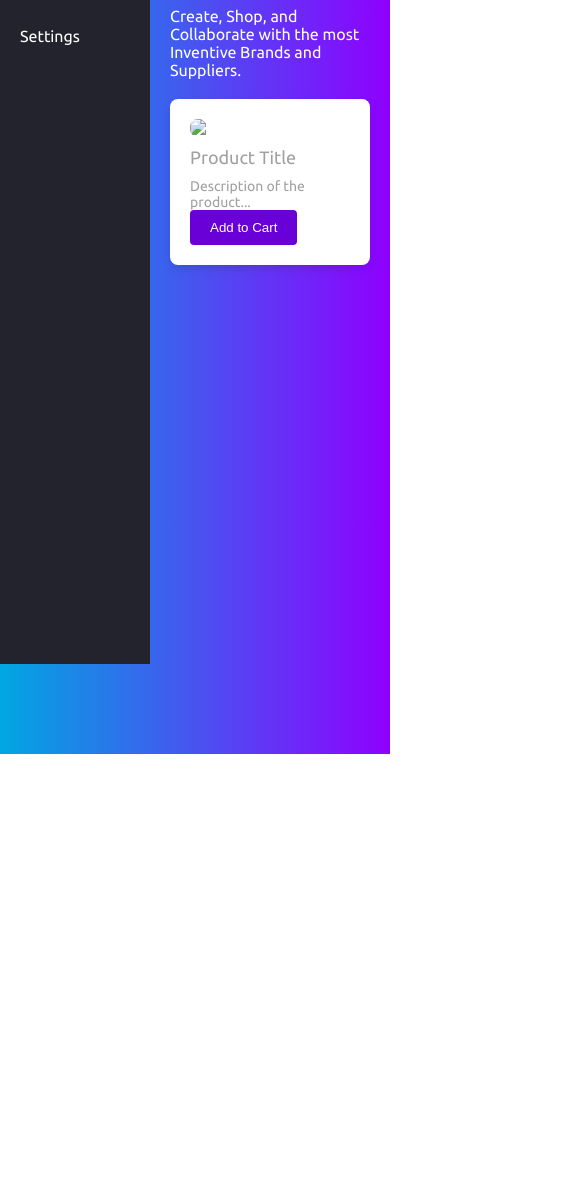
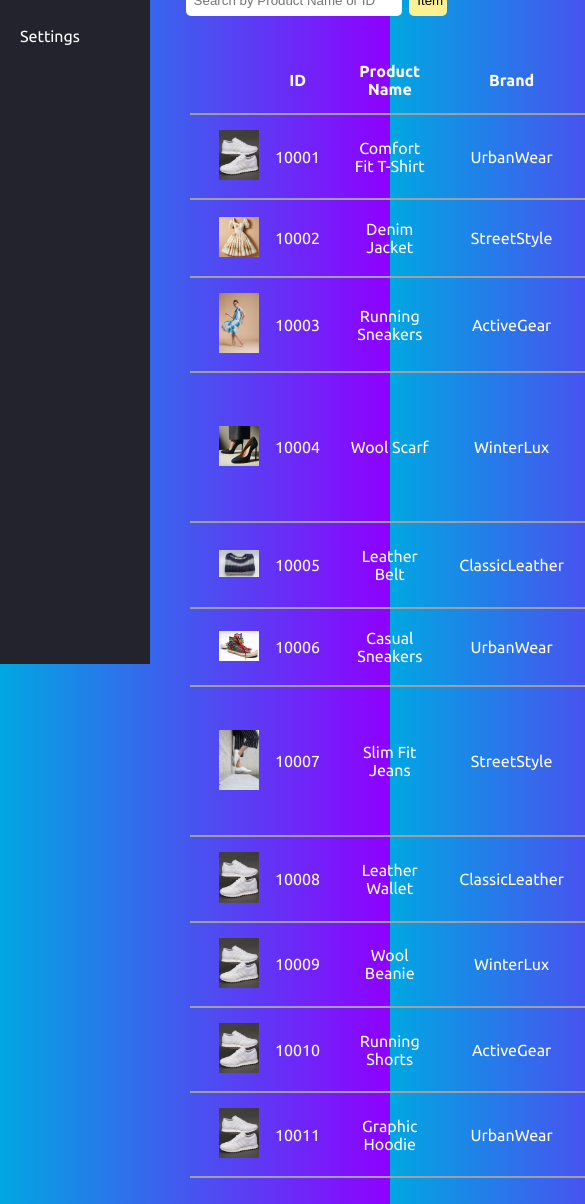
Before and after one commit to Invntz/Challenge-Group-2-Product-Cloud-CRM, a plain HTML site: page index.html in a window 390 px wide. Shown: the part 240-1444 px from the top of the page, 585 px wide, since content can reach past the window. Before the commit the page ends 994 px from the top, so only its background shows below. Drawn offline with Linux system fonts and the light colour scheme.

Commit message:
Add product list

```diff
--- /dev/null
+++ b/css/productsearch.css
@@ -0,0 +1,306 @@
+ /* Base Colors */
+ :root {
+    --primary-bg-gradient: linear-gradient(90deg, #00A7E1 0%, #8F00FF 100%);
+    --option2-primary-bg-gradient: #1F1F2E;
+    --secondary-bg: #1F1F2E;
+    --primary-text-color: #FFFFFF;
+    --secondary-text-color: #A0A0A0;
+    --button-bg-color: #6A00D8;
+    --card-bg-color: #FFFFFF;
+    --sidebar-bg-color: #23232E;
+    --navbar-bg-color: #121212;
+    --option2-navbar-bg-color: linear-gradient(90deg, #00A7E1 0%, #8F00FF 100%);
+
+    --border-color: #E0E0E0;
+}
+
+/* General Styles */
+body {
+    margin: 0;
+    padding: 0;
+    font-family: 'Ubuntu', 'Arial', sans-serif;
+    background: var(--primary-bg-gradient);
+    color: var(--primary-text-color);
+}
+
+a {
+    text-decoration: none;
+    color: inherit;
+}
+
+a:hover {
+    text-decoration: underline;
+    color: inherit;
+}
+
+.bold {
+    font-weight: 700;
+}
+
+.container {
+    display: flex;
+}
+
+/* Navigation Bar */
+.navbar {
+    width: 100%;
+    height: 60px;
+    background: var(--navbar-bg-color);
+    display: flex;
+    align-items: center;
+    justify-content: flex-end;
+    padding: 0 20px;
+    position: fixed;
+    top: 0;
+    z-index: 1000;
+}
+
+.navbar .logo {
+    display: flex;
+    align-items: center;
+}
+
+.navbar .logo img {
+    height: 40px;
+    width: auto;
+    margin-right: 20px;
+}
+
+.navbar .nav-links {
+    display: flex;
+    flex-grow: 1;
+    justify-content: flex-end;
+    padding-right: 50px;
+}
+
+.navbar .nav-links a {
+    color: var(--primary-text-color);
+    margin: 0 10px;
+}
+
+/* Sidebar */
+.sidebar {
+    width: 220px;
+    background: var(--sidebar-bg-color);
+    padding-top: 60px;
+    /* To account for the fixed navbar */
+    position: fixed;
+    height: 100vh;
+    overflow-y: auto;
+}
+
+.sidebar a {
+    display: block;
+    padding: 15px 20px;
+    color: var(--primary-text-color);
+}
+
+.sidebar a:hover {
+    background-color: var(--secondary-bg);
+}
+
+/* Main Content */
+.main-content {
+    margin-top: 50px;
+    margin-left: 220px;
+    /* To account for the sidebar */
+    padding-top: 60px;
+    /* To account for the fixed navbar */
+    padding: 20px;
+    background-color: var(--primary-bg-gradient);
+    min-height: 100vh;
+}
+
+/* Cards */
+.card {
+    background: var(--card-bg-color);
+    border-radius: 8px;
+    box-shadow: 0 4px 8px rgba(0, 0, 0, 0.1);
+    padding: 20px;
+    margin: 20px 0;
+}
+
+.card img {
+    max-width: 100%;
+    border-radius: 8px;
+}
+
+.card-title {
+    font-size: 18px;
+    margin: 10px 0;
+    color: var(--secondary-text-color);
+}
+
+.card-text {
+    font-size: 14px;
+    color: var(--secondary-text-color);
+}
+
+/* Buttons */
+.button {
+    background-color: var(--button-bg-color);
+    color: var(--primary-text-color);
+    padding: 10px 20px;
+    border-radius: 4px;
+    border: none;
+    cursor: pointer;
+}
+
+.button:hover {
+    background-color: #5400AA;
+}
+
+/* Search Bar */
+.search-bar {
+    background-color: #FFF;
+    border: 1px solid var(--border-color);
+    padding: 10px;
+    border-radius: 20px;
+    display: flex;
+    align-items: center;
+}
+
+.search-bar input {
+    border: none;
+    outline: none;
+    margin-left: 10px;
+    width: 100%;
+}
+
+.search-bar button {
+    background: none;
+    border: none;
+    cursor: pointer;
+}
+
+/* Responsive Design */
+@media (max-width: 768px) {
+    .navbar {
+        flex-direction: column;
+        height: auto;
+        padding: 10px;
+    }
+
+    .navbar .nav-links {
+        flex-direction: column;
+        align-items: center;
+    }
+
+    .sidebar {
+        width: 180px;
+    }
+
+    .main-content {
+        margin-left: 180px;
+        padding-top: 80px;
+    }
+}
+
+@media (max-width: 480px) {
+    .navbar {
+        padding: 10px;
+    }
+
+    .navbar .nav-links {
+        display: none;
+        /* Hide nav links on smaller screens */
+    }
+
+    .sidebar {
+        width: 150px;
+    }
+
+    .main-content {
+        margin-left: 150px;
+        padding-top: 80px;
+    }
+}
+
+
+
+/* Anna and Maryam edits */
+
+/* Table */
+.producttable {
+    width: 100%;
+    border-collapse: collapse; /* Optional: This removes gaps between borders if you want a seamless look */
+
+}
+
+#mainProduct {
+    width: 100vw;
+}
+
+th, td{
+    padding: 15px;
+}
+
+tr {
+    border-bottom: 2px solid #A0A0A0;
+}
+
+
+table td{
+    text-align: center;
+    cursor: pointer;
+}
+
+.headermain{
+    padding-bottom: 3%;
+    padding-left: 4%;
+}
+
+.searchbar {
+    padding-bottom: 3%;
+    padding-left: 4%;
+}
+
+.searchinput{
+    padding:8px;
+    width: 20%;
+    min-width: 200px;
+    border-radius: 5px;
+    border: none;
+}
+
+.searchbutton{
+    padding:8px;
+    width: 10%;
+    background-color: #fcf192;
+    border-radius: 5px;
+    border: none;
+    margin-left: 4px;
+}
+
+.searchbutton:hover{
+    background-color: #fae633;
+
+}
+
+.sectiontwo{
+    margin: 20px
+}
+
+.imagesearch {
+    width: 30px;
+}
+
+#tagtable{
+    display:flex;
+    margin-bottom: 0;
+    height: 100%;
+}
+#tagLi{
+    margin-right: 10px;
+    display: flex;
+    background-color: #fae633;
+    border-radius: 10px;
+    padding:5px 10px;
+    color: black;
+}
+
+
+#productImage {
+    width: 40px;
+    margin-right: -70%;
+}
--- a/index.html
+++ b/index.html
@@ -6,6 +6,7 @@
     <meta charset="UTF-8">
     <meta name="viewport" content="width=device-width, initial-scale=1.0">
     <title>Invntz Dashboard</title>
+    <link rel="stylesheet" href="css/productsearch.css">
     <link rel="stylesheet" href="css/styles.css">
     <link rel="preconnect" href="https://fonts.googleapis.com">
     <link rel="preconnect" href="https://fonts.gstatic.com" crossorigin>
@@ -48,31 +49,38 @@
 
 
         <!-- DO not modify code above this line-->
-        <div class="main-content">
 
-            <!-- Team: Modify only within main-content-->
+    <div class="main-content" id="mainProduct">
+        <section class="sectionone">
+            <div class="headermain">
+                <h1>Products</h1>
+            </div>
+            <div class="searchbar">
+                <input class="searchinput" id="search-box" placeholder="Search by Product Name or ID">
+                <button class="searchbutton" onclick="searchProduct()">Find Item</button>
+            </div>
+        </section>
+        <section class="sectiontwo">
+            <table class="producttable">
+                <tr>
+                   <th></th>
+                   <th>ID</th>
+                    <th>Product Name</th>
+                    <th>Brand</th>
+                    <th>Price</th>
+                    <th>Materials Used</th>
+                    <th>Tags</th>
+                </tr>
+                <tbody id="product-table-body">
+                    <!-- Table rows will be inserted here by JavaScript -->
+                </tbody>
+            </table>
+        </section>
+    </div>
 
 
 
-            <!-- Hero -->
-            <div class="hero">
-                <div>
-                    <h1>Welcome to Invntz</h1>
-                    <p>Create, Shop, and Collaborate with the most Inventive Brands and Suppliers.</p>
-                </div>
-            </div>
-
-            <!-- Cards -->
-            <div class="card">
-                <img src="example.jpg" alt="Example">
-                <div class="card-title">Product Title</div>
-                <div class="card-text">Description of the product...</div>
-                <button class="button">Add to Cart</button>
-            </div>
-
-            <!-- Additional content/cards as needed -->
-        </div>
-    </div>
+<script src="js/productsearch.js"></script>
 
 </body>
 
--- /dev/null
+++ b/js/productsearch.js
@@ -0,0 +1,127 @@
+// Function to fetch JSON data
+async function fetchData() {
+    try {
+        const response = await fetch('products.json');
+        const data = await response.json();
+        displayData(data);
+    } catch (error) {
+        console.error('Error fetching JSON data:', error);
+    }
+}
+
+// Function to display data in the table
+function displayData(data) {
+    const tableBody = document.getElementById('product-table-body');
+    tableBody.innerHTML = ''; // Clear existing content
+
+    data.forEach(product => {
+        const row = document.createElement('tr');
+        // Set an onclick attribute or event listener
+        row.setAttribute('onclick', `handleRowClick('${product.ProductName}')`);
+        row.innerHTML = `
+            <td><img src="${product.Image}" id="productImage"/></td>
+            <td>${product.ProductID}</td>
+            <td>${product.ProductName}</td>
+
+            <td>${product.BrandName}</td>
+            <td>${product.MSRP}</td>
+            <td>${product.MaterialsUsed}</td>
+           <td id="tagtable">
+           ${(Array.isArray(product.TagName) && product.Size.length > 1)
+            ? `<ul>${product.TagName.map(size => `<li id="tagLi">${size}</li>`).join('')}</ul>`
+            : Array.isArray(product.TagName)
+            ?  `<li id="tagLi">${product.TagName.join(', ')}</li>`
+            :  `<li id="tagLi">${product.TagName}</li>`}
+           </td>`;
+        tableBody.appendChild(row);
+    });
+}
+
+
+function handleRowClick(styleNo) {
+    // Redirect to the product details page with the StyleNo as a URL parameter
+    window.location.href = `product-details.html?styleNo=${encodeURIComponent(styleNo)}`;
+}
+
+
+
+// Function to display product details in a hidden section
+// function showProductDetails(product) {
+//     document.getElementById('mainProduct').style.display = 'none';
+//     document.getElementById('product-details').style.display = 'block';
+
+//     document.getElementById('product-id').textContent = product.StyleNo;
+//     document.getElementById('product-name').textContent = product.ProductName;
+//     document.getElementById('product-brand').textContent = product.BrandName;
+//     document.getElementById('product-price').textContent = product.MSRP;
+//     document.getElementById('product-materials').textContent = product.MaterialsUsed;
+//     document.getElementById('product-size').textContent = product.Size;
+
+
+// Function to go back to the main product list
+// document.getElementById('back-to-products').addEventListener('click', () => {
+//     document.getElementById('product-details').style.display = 'none';
+//     document.getElementById('mainProduct').style.display = 'block';
+// });
+
+// Function to search for products
+// function searchProduct() {
+//     const searchQuery = document.getElementById('search-box').value.toLowerCase();
+//     async function fetchDatasearch() {
+//         try {
+//             const response = await fetch('product.json');
+//             const data = await response.json();
+//             const filteredProducts = data.filter(product => {
+//                 return product.ProductName.toLowerCase().includes(searchQuery) || product.StyleNo.toLowerCase().includes(searchQuery);});
+//             displayData(filteredProducts);
+//             } catch (error) {
+//             console.error('Error fetching JSON data:', error);
+//         }
+//     }
+
+//     fetchDatasearch()
+
+
+
+// }
+
+
+document.getElementById('search-box').addEventListener('keypress', function(event) {
+    if (event.key === 'Enter') {
+        searchProduct();  // Call the search function when Enter is pressed
+    }
+});
+
+function searchProduct() {
+    const searchQuery = document.getElementById('search-box').value.toLowerCase();
+
+    async function fetchDatasearch() {
+        try {
+            const response = await fetch('products.json');
+            const data = await response.json();
+
+            // Separate products that match the search query from those that don't
+            const matchingProducts = data.filter(product => {
+                return product.ProductName.toLowerCase().includes(searchQuery) || product.StyleNo.toLowerCase().includes(searchQuery);
+            });
+
+            const nonMatchingProducts = data.filter(product => {
+                return !product.ProductName.toLowerCase().includes(searchQuery) && !product.StyleNo.toLowerCase().includes(searchQuery);
+            });
+
+            // Combine matching products first, followed by non-matching ones
+            const reorderedProducts = [...matchingProducts, ...nonMatchingProducts];
+
+            // Display the reordered list
+            displayData(reorderedProducts);
+        } catch (error) {
+            console.error('Error fetching JSON data:', error);
+        }
+    }
+
+    fetchDatasearch();
+}
+
+
+// Fetch data when the page loads
+fetchData();
--- a/products.json
+++ b/products.json
@@ -1,4 +1,3 @@
-
 [
   {
       "ProductName": "Comfort Fit T-Shirt",
@@ -11,7 +10,10 @@
       "MSRP": "29.99",
       "MaterialsUsed": "100% Cotton",
       "TotalNumberOfProductsWithIDs": 500,
-      "TypeOfDigitalID": "QR Code"
+      "TypeOfDigitalID": "QR Code",
+      "TagName": "New Design",
+      "ProductID": "10001",
+      "Image": "./images/1-white-trainers.jpg"
   },
   {
       "ProductName": "Denim Jacket",
@@ -24,7 +26,10 @@
       "MSRP": "89.99",
       "MaterialsUsed": "Denim, Polyester",
       "TotalNumberOfProductsWithIDs": 300,
-      "TypeOfDigitalID": "QR Code"
+      "TypeOfDigitalID": "QR Code",
+      "TagName": "Limited Edition",
+      "ProductID": "10002",
+      "Image": "./images/2-light-orange-woman-dress.jpg"
   },
   {
       "ProductName": "Running Sneakers",
@@ -37,7 +42,10 @@
       "MSRP": "120.00",
       "MaterialsUsed": "Mesh, Rubber",
       "TotalNumberOfProductsWithIDs": 800,
-      "TypeOfDigitalID": "QR Code"
+      "TypeOfDigitalID": "QR Code",
+      "TagName": "Limited Edition",
+      "ProductID": "10003",
+      "Image": "./images/3-blue-and-white-woman-dress.jpg"
   },
   {
       "ProductName": "Wool Scarf",
@@ -50,7 +58,10 @@
       "MSRP": "45.00",
       "MaterialsUsed": "100% Wool",
       "TotalNumberOfProductsWithIDs": 150,
-      "TypeOfDigitalID": "QR Code"
+      "TypeOfDigitalID": "QR Code",
+      "TagName": "20% Off If Buying More Than 20",
+      "ProductID": "10004",
+      "Image": "./images/4-black-heels.jpg"
   },
   {
       "ProductName": "Leather Belt",
@@ -63,6 +74,249 @@
       "MSRP": "39.99",
       "MaterialsUsed": "Leather, Metal Buckle",
       "TotalNumberOfProductsWithIDs": 250,
-      "TypeOfDigitalID": "QR Code"
+      "TypeOfDigitalID": "QR Code",
+      "TagName": "New Design",
+      "ProductID": "10005",
+      "Image": "./images/5-warm-dark-blue-and-grey-jumper.jpg"
+  },
+  {
+      "ProductName": "Casual Sneakers",
+      "StyleNo": "CS6001",
+      "BrandName": "UrbanWear",
+      "SKU": "UW-CS6001-WHT-10",
+      "ColourName": "White",
+      "Size": "10",
+      "Season": "Spring 2024",
+      "MSRP": "79.99",
+      "MaterialsUsed": "Canvas, Rubber",
+      "TotalNumberOfProductsWithIDs": 400,
+      "TypeOfDigitalID": "QR Code",
+      "TagName": "Best Seller",
+      "ProductID": "10006",
+      "Image": "./images/6-superhero-sneakers.jpg"
+  },
+  {
+      "ProductName": "Slim Fit Jeans",
+      "StyleNo": "SF7002",
+      "BrandName": "StreetStyle",
+      "SKU": "SS-SF7002-BLK-32",
+      "ColourName": "Black",
+      "Size": "32",
+      "Season": "All Seasons",
+      "MSRP": "69.99",
+      "MaterialsUsed": "Denim, Spandex",
+      "TotalNumberOfProductsWithIDs": 350,
+      "TypeOfDigitalID": "QR Code",
+      "TagName": "20% Off If Buying More Than 20",
+      "ProductID": "10007",
+      "Image": "./images/7-formal-white-shoes.jpg"
+  },
+  {
+      "ProductName": "Leather Wallet",
+      "StyleNo": "LW8003",
+      "BrandName": "ClassicLeather",
+      "SKU": "CL-LW8003-BRN",
+      "ColourName": "Brown",
+      "Size": "One Size",
+      "Season": "All Seasons",
+      "MSRP": "49.99",
+      "MaterialsUsed": "Leather",
+      "TotalNumberOfProductsWithIDs": 500,
+      "TypeOfDigitalID": "QR Code",
+      "TagName": "Best Seller",
+      "ProductID": "10008",
+      "Image": "./images/1-white-trainers.jpg"
+  },
+  {
+      "ProductName": "Wool Beanie",
+      "StyleNo": "WB9004",
+      "BrandName": "WinterLux",
+      "SKU": "WL-WB9004-GRY",
+      "ColourName": "Grey",
+      "Size": "One Size",
+      "Season": "Winter 2024",
+      "MSRP": "25.00",
+      "MaterialsUsed": "100% Wool",
+      "TotalNumberOfProductsWithIDs": 200,
+      "TypeOfDigitalID": "QR Code",
+      "TagName": "New Design",
+      "ProductID": "10009",
+     "Image": "./images/1-white-trainers.jpg"
+  },
+  {
+      "ProductName": "Running Shorts",
+      "StyleNo": "RS10005",
+      "BrandName": "ActiveGear",
+      "SKU": "AG-RS10005-BLK-M",
+      "ColourName": "Black",
+      "Size": "Medium",
+      "Season": "Summer 2024",
+      "MSRP": "35.00",
+      "MaterialsUsed": "Polyester, Spandex",
+      "TotalNumberOfProductsWithIDs": 600,
+      "TypeOfDigitalID": "QR Code",
+      "TagName": "Limited Edition",
+      "ProductID": "10010",
+      "Image": "./images/1-white-trainers.jpg"
+  },
+  {
+      "ProductName": "Graphic Hoodie",
+      "StyleNo": "GH11006",
+      "BrandName": "UrbanWear",
+      "SKU": "UW-GH11006-NVY-L",
+      "ColourName": "Navy",
+      "Size": "Large",
+      "Season": "Fall 2024",
+      "MSRP": "59.99",
+      "MaterialsUsed": "Cotton, Polyester",
+      "TotalNumberOfProductsWithIDs": 400,
+      "TypeOfDigitalID": "QR Code",
+      "TagName": "New Design",
+      "ProductID": "10011",
+      "Image": "./images/1-white-trainers.jpg"
+  },
+  {
+      "ProductName": "Chino Pants",
+      "StyleNo": "CP12007",
+      "BrandName": "StreetStyle",
+      "SKU": "SS-CP12007-KHK-34",
+      "ColourName": "Khaki",
+      "Size": "34",
+      "Season": "All Seasons",
+      "MSRP": "59.99",
+      "MaterialsUsed": "Cotton, Polyester",
+      "TotalNumberOfProductsWithIDs": 300,
+      "TypeOfDigitalID": "QR Code",
+      "TagName": "20% Off If Buying More Than 20",
+      "ProductID": "10012",
+      "Image": "./images/1-white-trainers.jpg"
+  },
+  {
+      "ProductName": "Rain Jacket",
+      "StyleNo": "RJ13008",
+      "BrandName": "ActiveGear",
+      "SKU": "AG-RJ13008-GRN-M",
+      "ColourName": "Green",
+      "Size": "Medium",
+      "Season": "Spring 2024",
+      "MSRP": "99.99",
+      "MaterialsUsed": "Nylon, Polyester",
+      "TotalNumberOfProductsWithIDs": 250,
+      "TypeOfDigitalID": "QR Code",
+      "TagName": "New Design",
+      "ProductID": "10013",
+      "Image": "./images/1-white-trainers.jpg"
+  },
+  {
+      "ProductName": "Wool Gloves",
+      "StyleNo": "WG14009",
+      "BrandName": "WinterLux",
+      "SKU": "WL-WG14009-BLK-M",
+      "ColourName": "Black",
+      "Size": "Medium",
+      "Season": "Winter 2024",
+      "MSRP": "30.00",
+      "MaterialsUsed": "100% Wool",
+      "TotalNumberOfProductsWithIDs": 300,
+      "TypeOfDigitalID": "QR Code",
+      "TagName": "20% Off If Buying More Than 20",
+      "ProductID": "10014",
+      "Image": "./images/1-white-trainers.jpg"
+  },
+  {
+      "ProductName": "Leather Boots",
+      "StyleNo": "LB15010",
+      "BrandName": "ClassicLeather",
+      "SKU": "CL-LB15010-BRN-11",
+      "ColourName": "Brown",
+      "Size": "11",
+      "Season": "Fall 2024",
+      "MSRP": "150.00",
+      "MaterialsUsed": "Leather, Rubber Sole",
+      "TotalNumberOfProductsWithIDs": 100,
+      "TypeOfDigitalID": "QR Code",
+      "TagName": "20% Off If Buying More Than 20",
+      "ProductID": "10015",
+      "Image": "./images/1-white-trainers.jpg"
+  },
+  {
+      "ProductName": "Fitness Tracker",
+      "StyleNo": "FT16011",
+      "BrandName": "ActiveGear",
+      "SKU": "AG-FT16011-BLK",
+      "ColourName": "Black",
+      "Size": "One Size",
+      "Season": "All Seasons",
+      "MSRP": "199.99",
+      "MaterialsUsed": "Silicone, Electronic Components",
+      "TotalNumberOfProductsWithIDs": 500,
+      "TypeOfDigitalID": "QR Code",
+      "TagName": "Limited Edition",
+      "ProductID": "10016",
+      "Image": "./images/1-white-trainers.jpg"
+  },
+  {
+      "ProductName": "Sunglasses",
+      "StyleNo": "SG17012",
+      "BrandName": "UrbanWear",
+      "SKU": "UW-SG17012-BLK",
+      "ColourName": "Black",
+      "Size": "One Size",
+      "Season": "Summer 2024",
+      "MSRP": "120.00",
+      "MaterialsUsed": "Plastic, Glass",
+      "TotalNumberOfProductsWithIDs": 350,
+      "TypeOfDigitalID": "QR Code",
+      "TagName": "New Design",
+      "ProductID": "10017",
+      "Image": "./images/1-white-trainers.jpg"
+  },
+  {
+      "ProductName": "Winter Coat",
+      "StyleNo": "WC18013",
+      "BrandName": "WinterLux",
+      "SKU": "WL-WC18013-NVY-L",
+      "ColourName": "Navy",
+      "Size": "Large",
+      "Season": "Winter 2024",
+      "MSRP": "250.00",
+      "MaterialsUsed": "Wool, Polyester",
+      "TotalNumberOfProductsWithIDs": 100,
+      "TypeOfDigitalID": "QR Code",
+      "TagName": "Best Seller",
+      "ProductID": "10018",
+      "Image": "./images/1-white-trainers.jpg"
+  },
+  {
+      "ProductName": "Casual Shorts",
+      "StyleNo": "CS19014",
+      "BrandName": "StreetStyle",
+      "SKU": "SS-CS19014-KHK-32",
+      "ColourName": "Khaki",
+      "Size": "32",
+      "Season": "Summer 2024",
+      "MSRP": "45.00",
+      "MaterialsUsed": "Cotton, Polyester",
+      "TotalNumberOfProductsWithIDs": 300,
+      "TypeOfDigitalID": "QR Code",
+      "TagName": "20% Off If Buying More Than 20",
+      "ProductID": "10019",
+      "Image": "./images/1-white-trainers.jpg"
+  },
+  {
+      "ProductName": "Leather Briefcase",
+      "StyleNo": "LB20015",
+      "BrandName": "ClassicLeather",
+      "SKU": "CL-LB20015-BLK",
+      "ColourName": "Black",
+      "Size": "One Size",
+      "Season": "All Seasons",
+      "MSRP": "299.99",
+      "MaterialsUsed": "Leather, Metal",
+      "TotalNumberOfProductsWithIDs": 150,
+      "TypeOfDigitalID": "QR Code",
+      "TagName": "Best Seller",
+      "ProductID": "10020",
+      "Image": "./images/1-white-trainers.jpg"
   }
 ]
```
Lines whose indentation alone changed are shown as unchanged.
